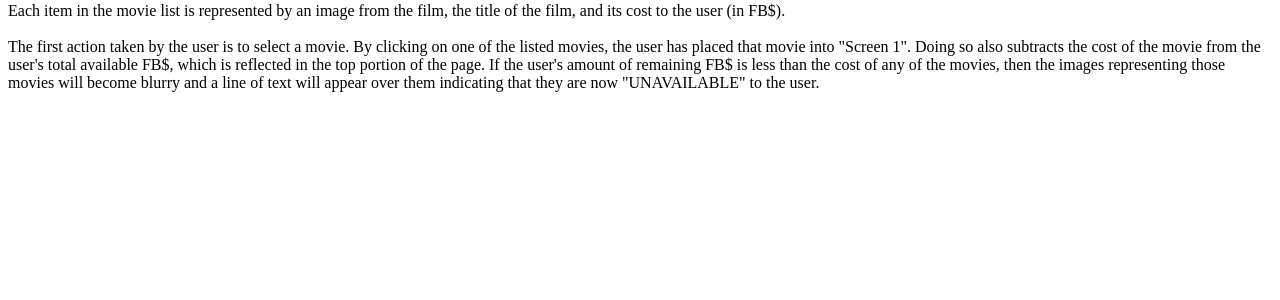
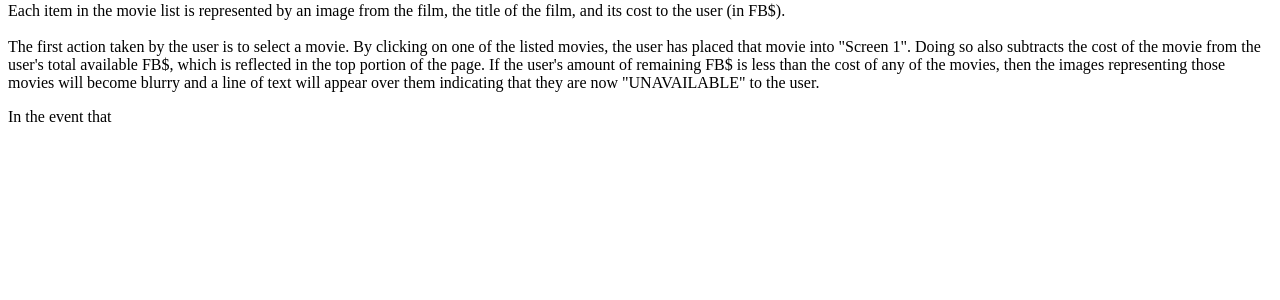
Before and after one commit to louisg005/fantasy-movie-league, a PHP site: page / in a window 1280 px wide. Shown: the part 406-706 px from the top of the page. Run offline with PHP 8.4, Linux system fonts and the light colour scheme.

Commit message:
theater screens intro

```diff
--- a/index.php
+++ b/index.php
@@ -17,5 +17,6 @@
         <li>The amount of "FML bucks" they have remaining in their account</li>
     </ul>
     <p>In the main body of the page, the user can view the eight empty "theater screens" alongside a list of the available movies.<br><br>Each item in the movie list is represented by an image from the film, the title of the film, and its cost to the user (in FB$).<br><br>The first action taken by the user is to select a movie. By clicking on one of the listed movies, the user has placed that movie into "Screen 1". Doing so also subtracts the cost of the movie from the user's total available FB$, which is reflected in the top portion of the page. If the user's amount of remaining FB$ is less than the cost of any of the movies, then the images representing those movies will become blurry and a line of text will appear over them indicating that they are now "UNAVAILABLE" to the user.</p>
+    <p>In the event that </p>
     </body>
 </html>
```
